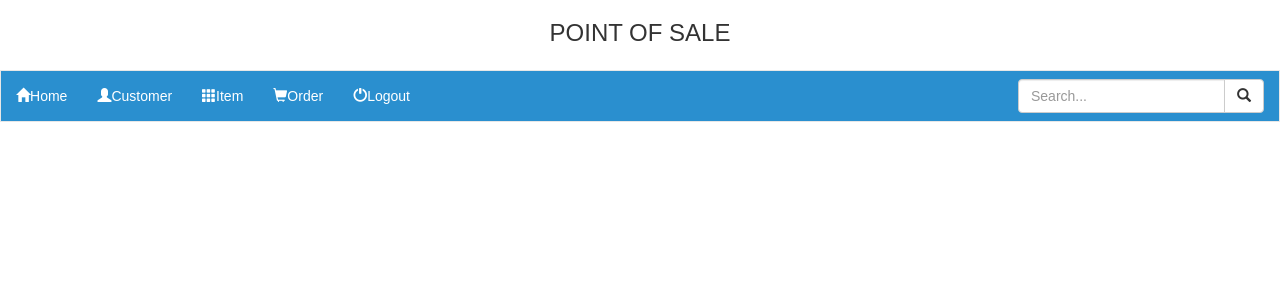
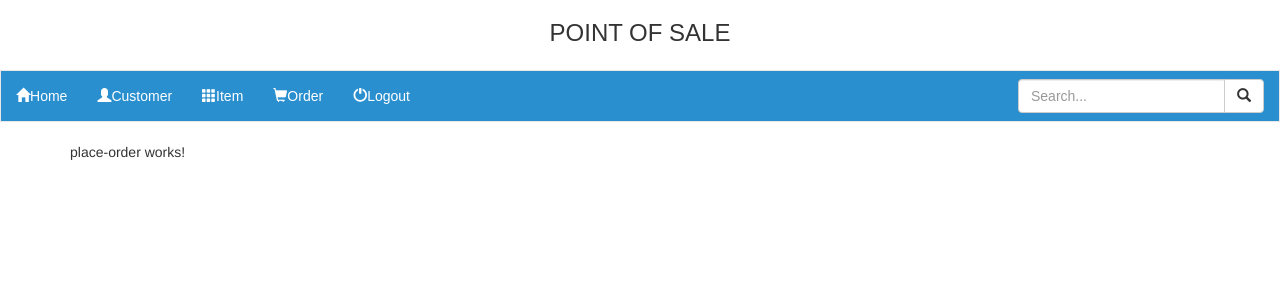
Before and after one commit to DinuArachchige/ABSD-Angular-pos, an Angular app: page /place-order in a window 1280 px wide. Before the commit this address led to /. Shown: the top 300 px of the page. Built offline with nearby package versions, Linux system fonts and the light colour scheme.

Commit message:
placeorder

```diff
--- a/src/app/app-routing.module.ts
+++ b/src/app/app-routing.module.ts
@@ -3,6 +3,7 @@ import { Routes, RouterModule } from '@angular/router';
 import { DashboadComponent } from './component/dashboad/dashboad.component';
 import { ManageCustomerComponent } from './component/manage-customer/manage-customer.component';
 import {ManageItemComponent} from './component/manage-item/manage-item.component';
+import {PlaceOrderComponent} from './component/place-order/place-order.component';
 
 
 const routes: Routes = [
@@ -19,6 +20,10 @@ const routes: Routes = [
     component: ManageItemComponent
   },
   {
+    path: 'place-order',
+    component: PlaceOrderComponent
+  },
+  {
     path: '',
     pathMatch: 'full',
     redirectTo: 'dashboad'
--- /dev/null
+++ b/src/app/component/place-order/place-order.component.html
@@ -0,0 +1,3 @@
+<p>
+  place-order works!
+</p>
--- /dev/null
+++ b/src/app/component/place-order/place-order.component.ts
@@ -0,0 +1,15 @@
+import { Component, OnInit } from '@angular/core';
+
+@Component({
+  selector: 'app-place-order',
+  templateUrl: './place-order.component.html',
+  styleUrls: ['./place-order.component.css']
+})
+export class PlaceOrderComponent implements OnInit {
+
+  constructor() { }
+
+  ngOnInit() {
+  }
+
+}
```
Also changed, not shown: src/app/app.module.ts (+8 -2 lines), src/app/component/place-order/place-order.component.css (added), 1 other file (tests, documents, lock files or other folders).
